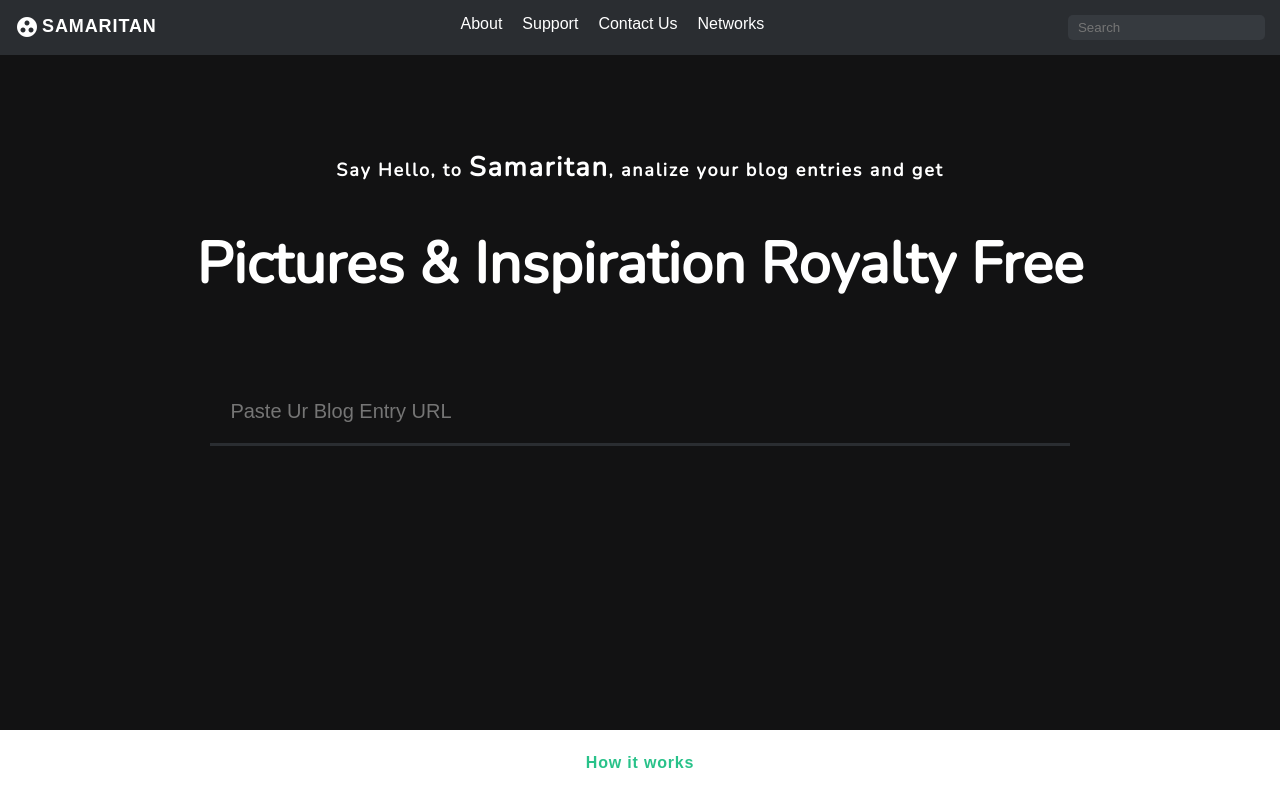
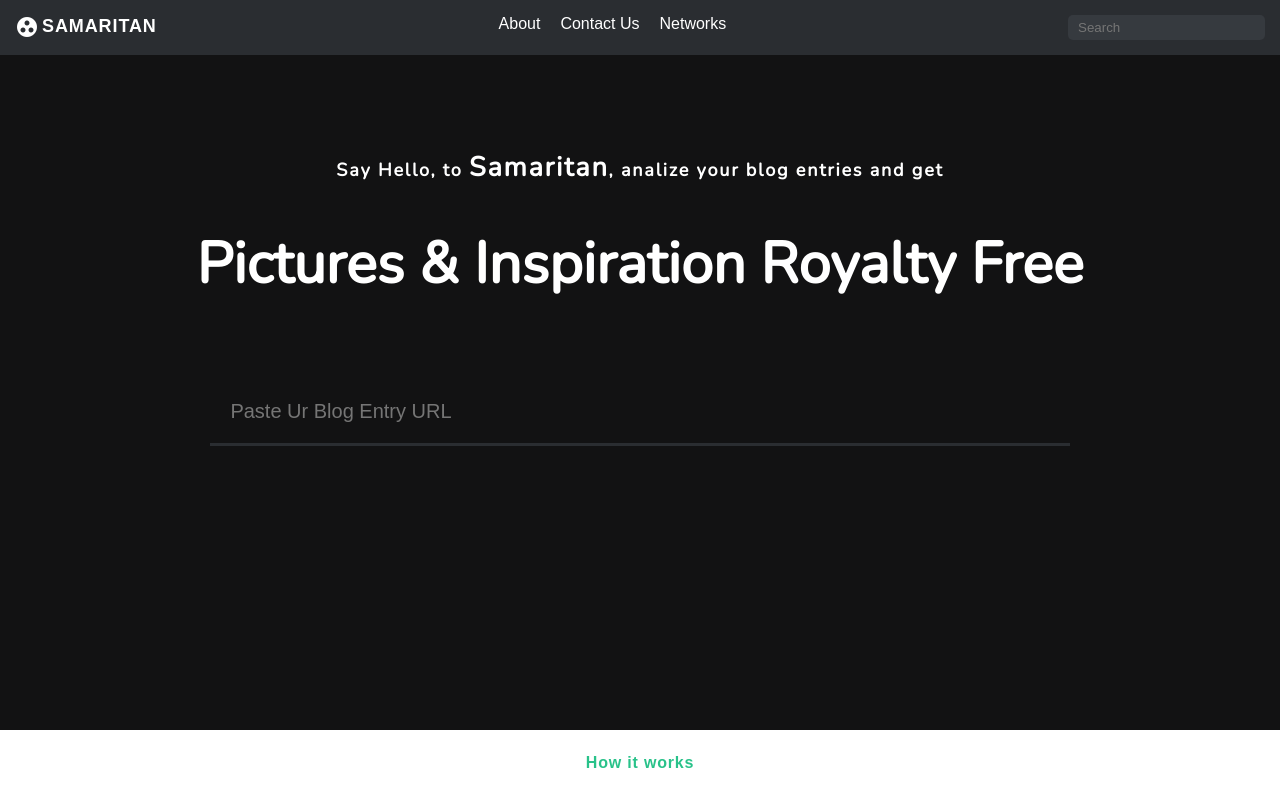
Before and after one commit to MadeInSpanish/samaritan, a React (Create React App) app: page / in a window 1280 px wide. Built offline with nearby package versions, Linux system fonts and the light colour scheme.

Commit message:
Add new components: about, howto, contact and netorks

```diff
--- a/src/App.js
+++ b/src/App.js
@@ -1,9 +1,13 @@
 import React, { Component } from 'react'
-import { Router, Route, Link, browserHistory, IndexRoute } from 'react-router'
+import { Router, Route, browserHistory, IndexRoute } from 'react-router'
 
 import MainLayout from './components/MainLayout'
 import Home from './components/Home'
+import About from './components/About'
+import Contact from './components/Contact'
+import Networks from './components/Networks'
 import Search from './components/Search'
+import HowTo from './components/HowTo'
 import Zoom from './components/Zoom'
 import NoMatch from './components/NoMatch'
 
@@ -15,8 +19,12 @@ class App extends Component {
       <Router history={browserHistory}>
         <Route path="/" component={MainLayout}>
           <IndexRoute component={Home} />
+          <Route path="/about/" component={About} />
+          <Route path="/contact/" component={Contact} />
+          <Route path="/networks/" component={Networks} />
           <Route path="/search/" component={Search}/>
           <Route path="/search/zoom" component={Zoom}/>
+          <Route path="/how-to/" component={HowTo} />
           <Route path="*" component={NoMatch}/>
         </Route>
       </Router>
--- /dev/null
+++ b/src/components/About.jsx
@@ -0,0 +1,13 @@
+import React, { Component } from 'react'
+
+export default class About extends Component {
+  render() {
+    return (
+      <div className="AboutP">
+        <h5 className="AboutP__deck">
+          <b>Samaritan</b>
+        </h5>
+      </div>
+    )
+  }
+}
--- /dev/null
+++ b/src/components/Contact.jsx
@@ -0,0 +1,13 @@
+import React, { Component } from 'react'
+
+export default class Contact extends Component {
+  render() {
+    return (
+      <div className="ContactP">
+        <h5 className="ContactP__deck">
+          <b>Contact</b>
+        </h5>
+      </div>
+    )
+  }
+}
--- a/src/components/Home.jsx
+++ b/src/components/Home.jsx
@@ -16,7 +16,7 @@ export default class Home extends Component {
 
 
         <div className="homeP__howtoContainer">
-          <Link to="/how-to" className="homeP__howto">How it works</Link>
+          <Link to="/how-to/" className="homeP__howto">How it works</Link>
         </div>
       </div>
     )
--- /dev/null
+++ b/src/components/HowTo.jsx
@@ -0,0 +1,13 @@
+import React, { Component } from 'react'
+
+export default class HowTo extends Component {
+  render() {
+    return (
+      <div className="HowToP">
+        <h5 className="HowToP__deck">
+          <b>How To</b>
+        </h5>
+      </div>
+    )
+  }
+}
--- a/src/components/MainLayout.jsx
+++ b/src/components/MainLayout.jsx
@@ -1,4 +1,5 @@
 import React, { Component } from 'react'
+import { Link } from 'react-router'
 
 export default class Home extends Component {
   render() {
@@ -13,12 +14,17 @@ export default class Home extends Component {
 
           </div>
           <ul className="lay1__list">
-            <li className="lay1__item">About</li>
-            <li className="lay1__item">Support</li>
-            <li className="lay1__item">Contact Us</li>
-            <li className="lay1__item">Networks</li>
+            <li className="lay1__item">
+              <Link to="/about/" className="lay1__link">About</Link>
+            </li>
+            <li className="lay1__item">
+              <Link to="/contact/" className="lay1__link">Contact Us</Link>
+            </li>
+            <li className="lay1__item">
+              <Link to="/networks/" className="lay1__link">Networks</Link>
+            </li>
           </ul>
-          <form action="" className="lay1__search">
+          <form action="/search" className="lay1__search">
             <input type="search" placeholder="Search" className="lay1__input" />
           </form>
         </header>
--- /dev/null
+++ b/src/components/Networks.jsx
@@ -0,0 +1,13 @@
+import React, { Component } from 'react'
+
+export default class Networks extends Component {
+  render() {
+    return (
+      <div className="NetworksP">
+        <h5 className="NetworksP__deck">
+          <b>Networks</b>
+        </h5>
+      </div>
+    )
+  }
+}
--- a/src/components/NoMatch.jsx
+++ b/src/components/NoMatch.jsx
@@ -1,6 +1,6 @@
 import React, { Component } from 'react'
 
-export default class Home extends Component {
+export default class NoMatch extends Component {
   render() {
     return (
       <h1>Take it easy, this is a demo</h1>
--- a/src/styles/_layouts.scss
+++ b/src/styles/_layouts.scss
@@ -29,6 +29,11 @@
     margin: 0;
     padding: 0;
   }
+
+  &__link {
+    color: #fff;
+    text-decoration: none;
+  }
 }
 
 .logo {
```
Also changed, not shown: 1 other file (tests, documents, lock files or other folders).
